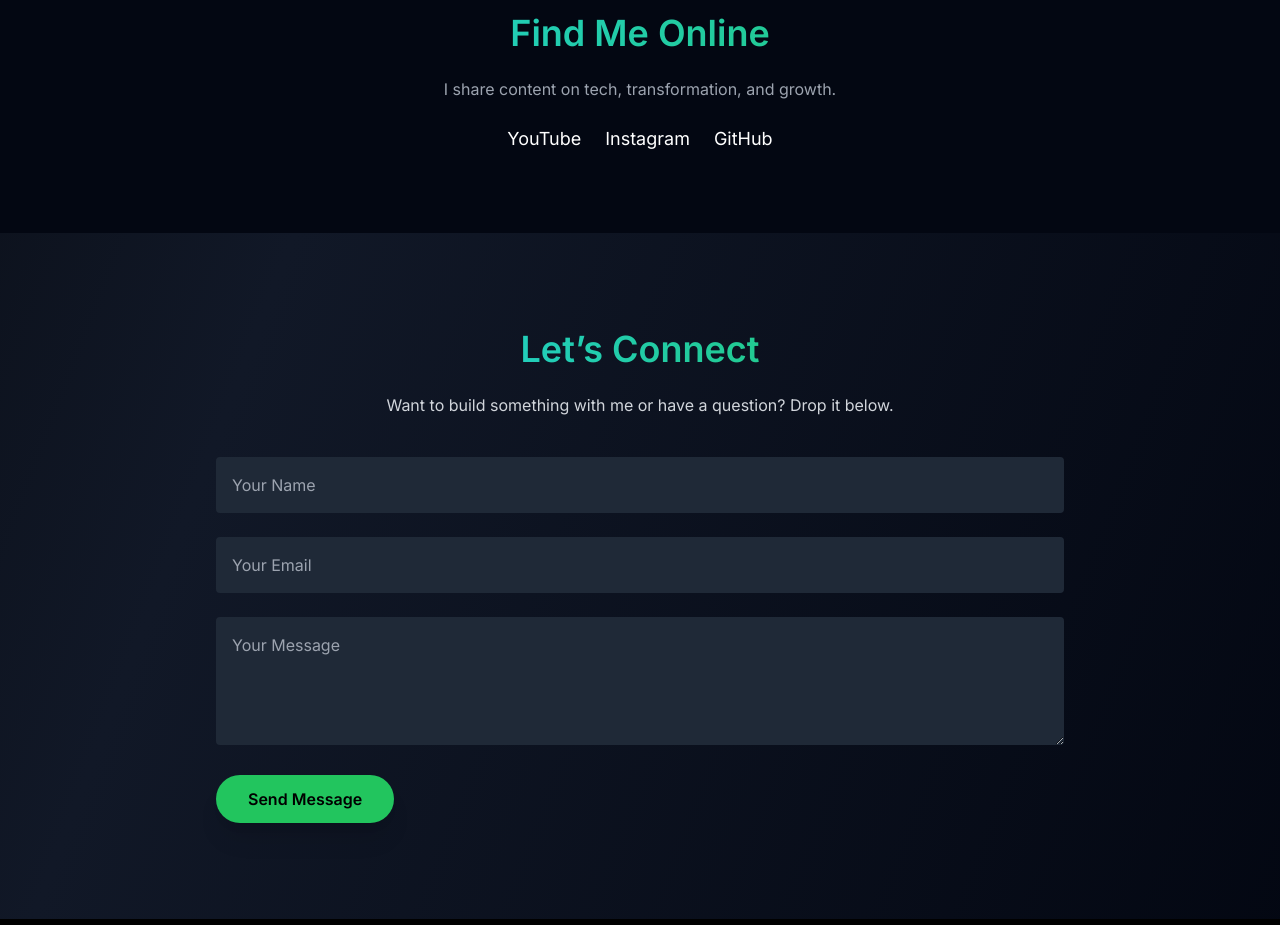
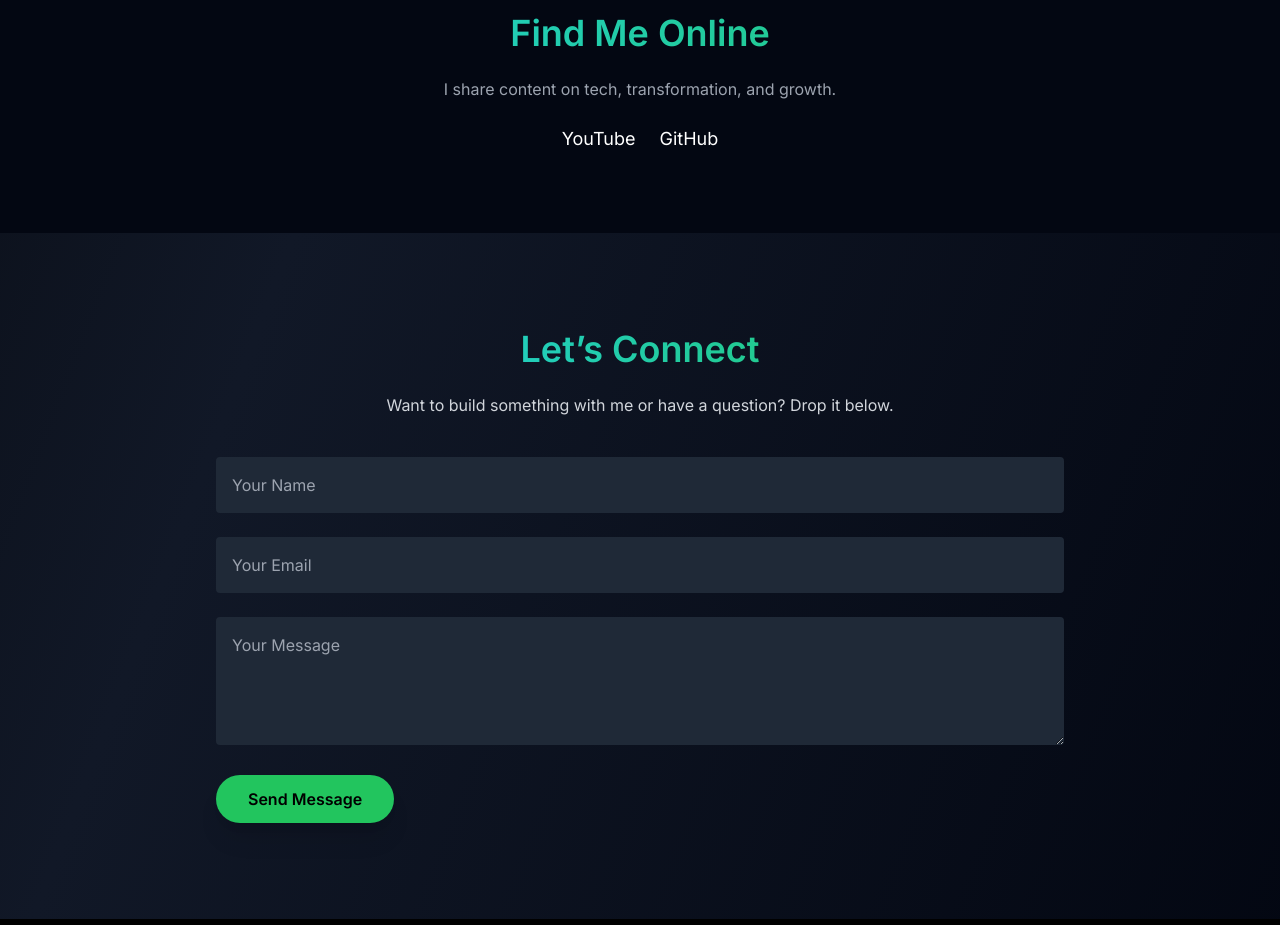
Before and after one commit to Dhairya-code/Dhairya-Porfolio, a plain HTML site: page index.html in a window 1280 px wide. Shown: the part 2340-3265 px from the top of the page. Drawn offline with nearby package versions, Linux system fonts and the light colour scheme.

Commit message:
Update index.html

```diff
--- a/index.html
+++ b/index.html
@@ -85,7 +85,6 @@
     <p class="text-gray-400 mb-6">I share content on tech, transformation, and growth.</p>
     <div class="flex justify-center space-x-6 text-lg">
       <a href="https://www.youtube.com/@ThePrestigePath-r7x" target="_blank" class="hover:text-green-400 transition">YouTube</a>
-      <a href="https://www.instagram.com/theprestigepathclub/?hl=en" target="_blank" class="hover:text-pink-400 transition">Instagram</a>
       <a href="https://github.com" target="_blank" class="hover:text-gray-300 transition">GitHub</a>
     </div>
   </section>
```
